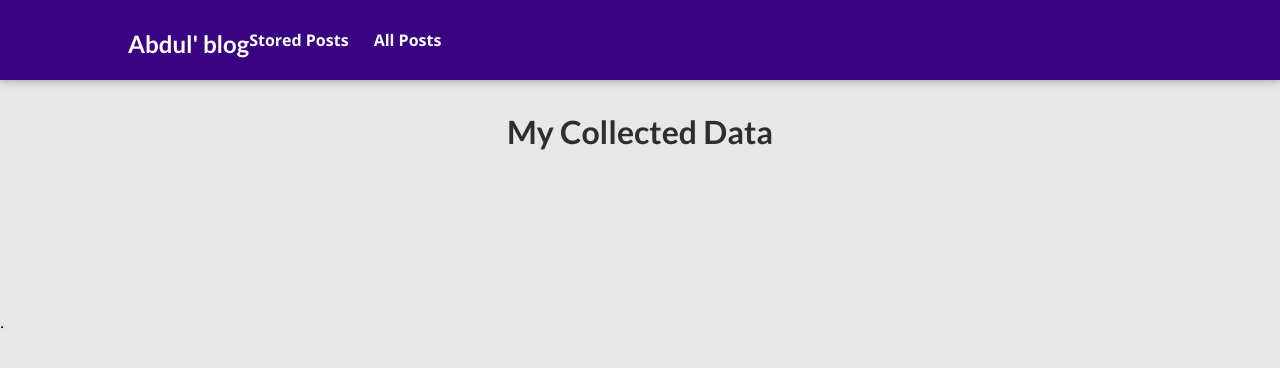
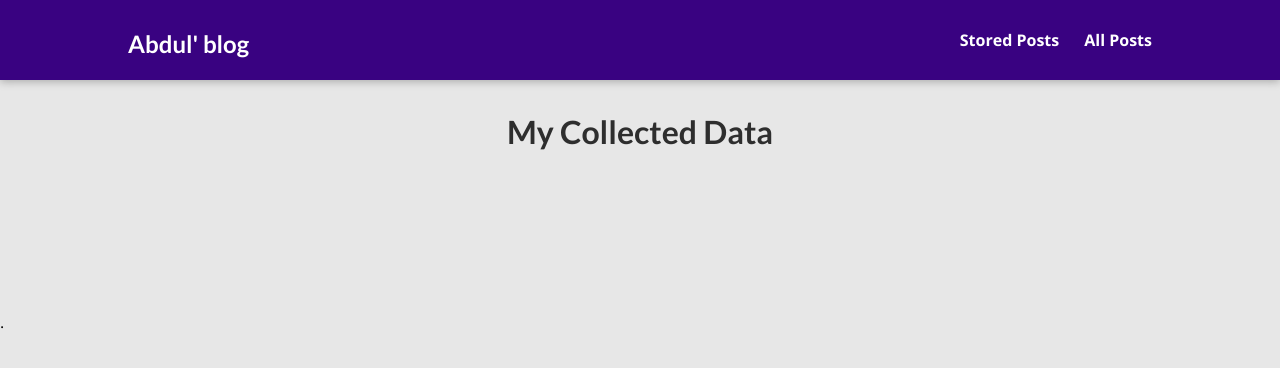
Before and after one commit to Abdul-abiola/django-blog-site, a Django app: page /posts in a window 1280 px wide. Shown: the top 368 px of the page. Run offline with Django 5.2, Linux system fonts and the light colour scheme; data that the repository does not hold is empty.

Commit message:
Update app.css

```diff
--- a/static/app.css
+++ b/static/app.css
@@ -23,7 +23,7 @@ h3 {
   width: 100%;
   height: 5rem;
   display: flex;
-  justify-content: flex-start;
+  justify-content: space-between;
   align-items: center;
   padding: 0 10%;
   position: absolute;
@@ -39,6 +39,7 @@ h3 {
   text-decoration: none;
   color: white;
   font-weight: bold;
+  margin: 0;
 }
 
 #main-navigation a:hover,
```
